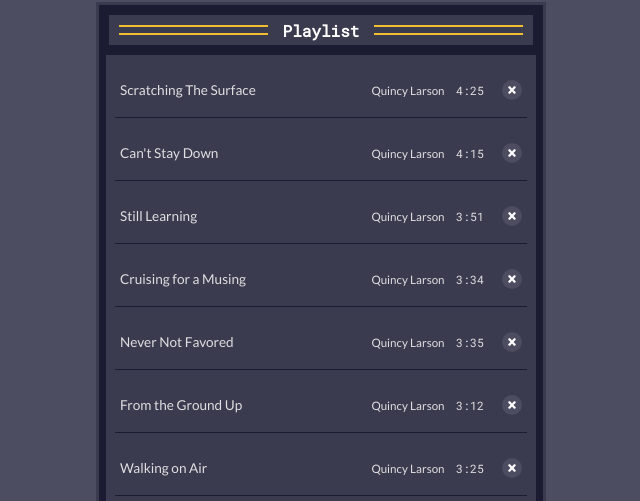
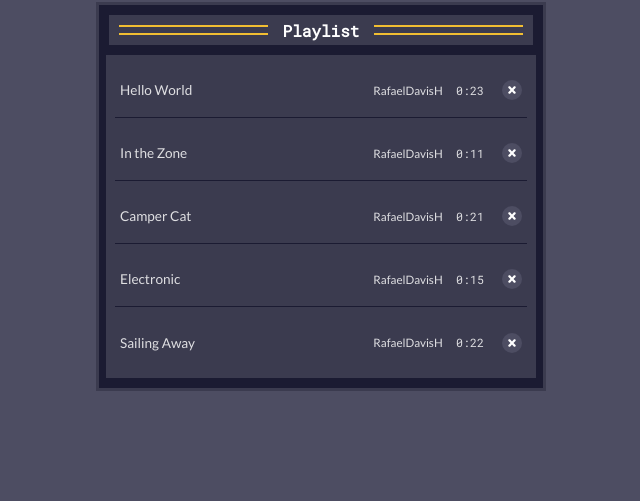
Before and after one commit to leila0202/music-player, a plain HTML site: page index.html in a window 1280 px wide. Shown: the part 273-774 px from the top of the page, without its empty margins (319-959 px from the left). Drawn offline with Linux system fonts and the light colour scheme.

Commit message:
[js - 03] [Step 81.5] Replace album art and songs with a shorter version

```diff
--- a/script.js
+++ b/script.js
@@ -8,73 +8,38 @@ const shuffleButton = document.getElementById("shuffle");
 const allSongs = [
   {
     id: 0,
-    title: "Scratching The Surface",
-    artist: "Quincy Larson",
-    duration: "4:25",
-    src: "https://s3.amazonaws.com/org.freecodecamp.mp3-player-project/scratching-the-surface.mp3",
+    title: "Hello World",
+    artist: "RafaelDavisH",
+    duration: "0:23",
+    src: "https://s3.amazonaws.com/org.freecodecamp.mp3-player-project/hello-world.mp3",
   },
   {
     id: 1,
-    title: "Can't Stay Down",
-    artist: "Quincy Larson",
-    duration: "4:15",
-    src: "https://s3.amazonaws.com/org.freecodecamp.mp3-player-project/cant-stay-down.mp3",
+    title: "In the Zone",
+    artist: "RafaelDavisH",
+    duration: "0:11",
+    src: "https://s3.amazonaws.com/org.freecodecamp.mp3-player-project/in-the-zone.mp3",
   },
   {
     id: 2,
-    title: "Still Learning",
-    artist: "Quincy Larson",
-    duration: "3:51",
-    src: "https://s3.amazonaws.com/org.freecodecamp.mp3-player-project/still-learning.mp3",
+    title: "Camper Cat",
+    artist: "RafaelDavisH",
+    duration: "0:21",
+    src: "https://s3.amazonaws.com/org.freecodecamp.mp3-player-project/camper-cat.mp3",
   },
   {
     id: 3,
-    title: "Cruising for a Musing",
-    artist: "Quincy Larson",
-    duration: "3:34",
-    src: "https://s3.amazonaws.com/org.freecodecamp.mp3-player-project/cruising-for-a-musing.mp3",
+    title: "Electronic",
+    artist: "RafaelDavisH",
+    duration: "0:15",
+    src: "https://s3.amazonaws.com/org.freecodecamp.mp3-player-project/electronic.mp3",
   },
   {
     id: 4,
-    title: "Never Not Favored",
-    artist: "Quincy Larson",
-    duration: "3:35",
-    src: "https://s3.amazonaws.com/org.freecodecamp.mp3-player-project/never-not-favored.mp3",
-  },
-  {
-    id: 5,
-    title: "From the Ground Up",
-    artist: "Quincy Larson",
-    duration: "3:12",
-    src: "https://s3.amazonaws.com/org.freecodecamp.mp3-player-project/from-the-ground-up.mp3",
-  },
-  {
-    id: 6,
-    title: "Walking on Air",
-    artist: "Quincy Larson",
-    duration: "3:25",
-    src: "https://s3.amazonaws.com/org.freecodecamp.mp3-player-project/walking-on-air.mp3",
-  },
-  {
-    id: 7,
-    title: "Can't Stop Me. Can't Even Slow Me Down.",
-    artist: "Quincy Larson",
-    duration: "3:52",
-    src: "https://s3.amazonaws.com/org.freecodecamp.mp3-player-project/cant-stop-me-cant-even-slow-me-down.mp3",
-  },
-  {
-    id: 8,
-    title: "The Surest Way Out is Through",
-    artist: "Quincy Larson",
-    duration: "3:10",
-    src: "https://s3.amazonaws.com/org.freecodecamp.mp3-player-project/the-surest-way-out-is-through.mp3",
-  },
-  {
-    id: 9,
-    title: "Chasing That Feeling",
-    artist: "Quincy Larson",
-    duration: "2:43",
-    src: "https://s3.amazonaws.com/org.freecodecamp.mp3-player-project/chasing-that-feeling.mp3",
+    title: "Sailing Away",
+    artist: "RafaelDavisH",
+    duration: "0:22",
+    src: "https://s3.amazonaws.com/org.freecodecamp.mp3-player-project/sailing-away.mp3",
   },
 ];
 
```
Also changed, not shown: index.html (+22 -8 lines).
